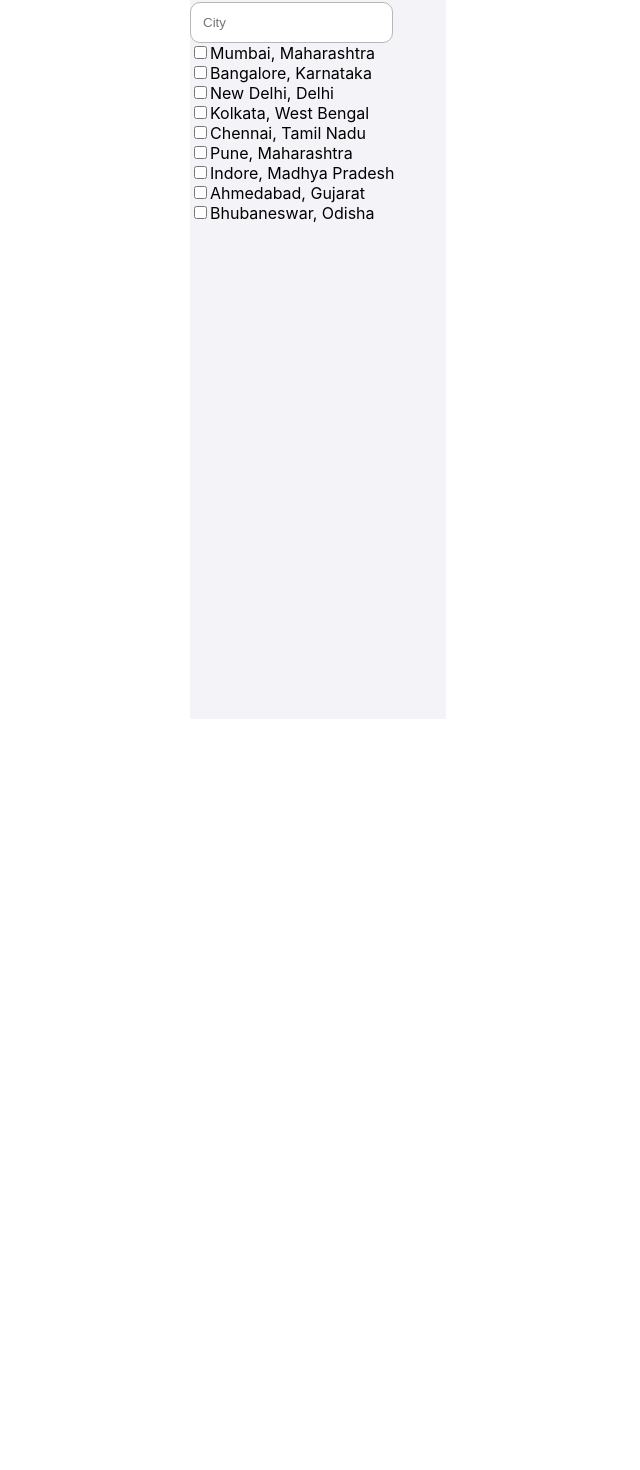
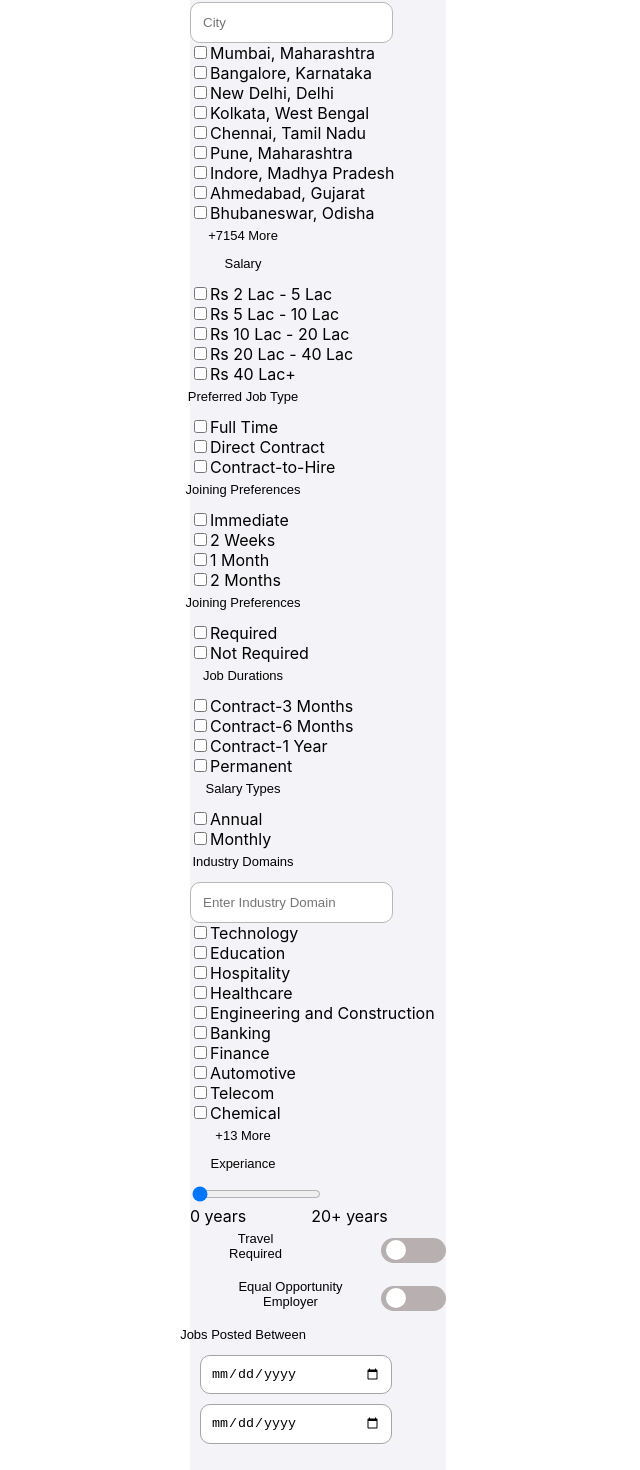
Before and after one commit to ushabanda/Truetalent, a React (Create React App) app: page /jobs/search in a window 1280 px wide. Shown: the part 235-1705 px from the top of the page, without its empty margins (0-640 px from the left). Before the commit the page ends 954 px from the top, so only its background shows below. Built offline with nearby package versions, Linux system fonts and the light colour scheme.

Commit message:
worked on sidebar of second page

```diff
--- a/src/components/Jobs/index.jsx
+++ b/src/components/Jobs/index.jsx
@@ -1,34 +1,43 @@
-import React from 'react'
-import SearchIcon from '@mui/icons-material/Search';
-import LocationOnIcon from '@mui/icons-material/LocationOn';
-import "./styles.css"
+import React from "react";
+import SearchIcon from "@mui/icons-material/Search";
+import LocationOnIcon from "@mui/icons-material/LocationOn";
+import "./styles.css";
+import ProgressBar from "@ramonak/react-progress-bar";
 
 function Jobs() {
   return (
+    <div className="root-container">
+      <div className="main-container">
+        <div className="searchbar">
+          <SearchIcon className="icon" />
+          <input
+            type="search"
+            placeholder="Skills"
+            className="sub-contetent1"
+          />
+        </div>
         <div>
-      <div className='main-container'>
-        <div className='searchbar'>
-            <SearchIcon className='icon'/>
-            <input type="search" placeholder='Skills' className="sub-contetent1"/>
-        </div >
-        <div  >
-            <LocationOnIcon className='icon' />
-            <input type="search" placeholder='City' className="sub-contetent2"/>
+          <LocationOnIcon className="icon" />
+          <input type="search" placeholder="City" className="sub-contetent2" />
         </div>
-<div className='submit'>
-    <button type="submit" className='btn'>Find Jobs</button>
+        <div className="submit">
+          <button type="submit" className="btn">
+            Find Jobs
+          </button>
         </div>
       </div>
-      <div className='container'>
-        <div className='container_one'>
+
+      <div className="container">
+        <div className="container_one">
           <h4>Filter Search</h4>
           <a to="#">Clear All</a>
         </div>
-        <div>
+
+        <div className="form-container">
           <form>
             <p>Location</p>
             <div>
-            <input type="search" placeholder='City' className='city'/>
+              <input type="search" placeholder="City" className="city" />
             </div>
             <div>
               <input type="checkbox" />
@@ -66,13 +75,189 @@ function Jobs() {
               <input type="checkbox" />
               <label>Bhubaneswar, Odisha</label>
             </div>
-          </form>
-
+            <p>+7154 More</p>
+            <div>
+              <p>Salary</p>
+              <div>
+                <input type="checkbox" />
+                <label>Rs 2 Lac - 5 Lac</label>
               </div>
-
+              <div>
+                <input type="checkbox" />
+                <label>Rs 5 Lac - 10 Lac</label>
+              </div>
+              <div>
+                <input type="checkbox" />
+                <label>Rs 10 Lac - 20 Lac</label>
+              </div>
+              <div>
+                <input type="checkbox" />
+                <label>Rs 20 Lac - 40 Lac</label>
+              </div>
+              <div>
+                <input type="checkbox" />
+                <label>Rs 40 Lac+</label>
               </div>
             </div>
-  )
+            <div>
+              <p>Preferred Job Type</p>
+              <div>
+                <input type="checkbox" />
+                <label>Full Time</label>
+              </div>
+              <div>
+                <input type="checkbox" />
+                <label>Direct Contract</label>
+              </div>
+              <div>
+                <input type="checkbox" />
+                <label>Contract-to-Hire</label>
+              </div>
+            </div>
+            <div>
+              <p>Joining Preferences</p>
+              <div>
+                <input type="checkbox" />
+                <label>Immediate</label>
+              </div>
+              <div>
+                <input type="checkbox" />
+                <label>2 Weeks</label>
+              </div>
+              <div>
+                <input type="checkbox" />
+                <label>1 Month</label>
+              </div>
+              <div>
+                <input type="checkbox" />
+                <label>2 Months</label>
+              </div>
+            </div>
+            <div>
+              <p>Joining Preferences</p>
+              <div>
+                <input type="checkbox" />
+                <label>Required</label>
+              </div>
+              <div>
+                <input type="checkbox" />
+                <label>Not Required</label>
+              </div>
+            </div>
+            <div>
+              <p>Job Durations</p>
+              <div>
+                <input type="checkbox" />
+                <label>Contract-3 Months</label>
+              </div>
+              <div>
+                <input type="checkbox" />
+                <label>Contract-6 Months</label>
+              </div>
+              <div>
+                <input type="checkbox" />
+                <label>Contract-1 Year</label>
+              </div>
+              <div>
+                <input type="checkbox" />
+                <label>Permanent</label>
+              </div>
+            </div>
+            <div>
+              <p>Salary Types</p>
+              <div>
+                <input type="checkbox" />
+                <label>Annual</label>
+              </div>
+              <div>
+                <input type="checkbox" />
+                <label>Monthly</label>
+              </div>
+              </div>
+              <p>Industry Domains</p>
+            <div>
+              <input type="search" placeholder="Enter Industry Domain" className="city" />
+            </div>
+            <div>
+              <input type="checkbox" />
+              <label>Technology</label>
+            </div>
+            <div>
+              <input type="checkbox" />
+              <label>Education</label>
+            </div>
+            <div>
+              <input type="checkbox" />
+              <label>Hospitality</label>
+            </div>
+            <div>
+              <input type="checkbox" />
+              <label>Healthcare</label>
+            </div>
+            <div>
+              <input type="checkbox" />
+              <label>Engineering and Construction</label>
+            </div>
+            <div>
+              <input type="checkbox" />
+              <label>Banking</label>
+            </div>
+            <div>
+              <input type="checkbox" />
+              <label>Finance</label>
+            </div>
+            <div>
+              <input type="checkbox" />
+              <label>Automotive</label>
+            </div>
+            <div>
+              <input type="checkbox" />
+              <label>Telecom</label>
+            </div>
+            <div>
+              <input type="checkbox" />
+              <label>Chemical</label>
+            </div>
+            <p>+13 More</p>
+            <div>
+              <p>Experiance</p>
+              <div className="progress">
+              <input type="range" min="0" max="20" value="0" className="progressbarOne"/>
+               {/* <input type="range" min="0" max="20" value="20" className="progressbarTwo"/> */}
+              </div>
+              <div className="years">
+               <div className="yearOne">0 years</div>
+              <div className="yearTwenty">20+ years</div>
+              </div>
+            </div>
+            <div className="toggle-container">
+              <p className="travel">Travel Required</p>
+              <div className="switch-container">
+                <input  type="checkbox" id="toggle-btn" className="toggle"/>
+                <label for="toggle-btn" className="toggle-one"></label>
+              </div>
+            </div>
+            <div className="toggle-containerTwo">
+              <p className="travel">Equal Opportunity Employer</p>
+              <div className="switch-containerOne">
+                <input  type="checkbox" id="toggle-btn-one" className="toggle-two"/>
+                <label for="toggle-btn-one" className="toggle-thr"></label>
+              </div>
+            </div>
+            <div>
+              <p>Jobs Posted Between</p>
+              <div>
+                <input type="date" className="calender month"/>
+              </div>
+              <div>
+                <input type="date" className="calender date" />
+              </div>
+            </div>
+          </form>
+        </div>
+      </div>
+    </div>
+  );
 }
 
-export default Jobs
+export default Jobs;
--- a/src/components/Jobs/styles.css
+++ b/src/components/Jobs/styles.css
@@ -38,7 +38,7 @@
     color:ghostwhite;
 }
 .container {
-    height:100vh;
+    height:270vh;
     width:20vw;
     border:1px solid grey;
     margin-top: 40px;
@@ -73,3 +73,105 @@ p{
     border:1px solid rgb(187, 182, 182);
     border-radius: 10px;
 }
+.progress{
+    display:inline-block;
+}
+.years{
+    display: flex;
+}
+.yearTwenty{
+    margin-left:65px;
+}
+.toggle{
+    display:none;
+}
+.toggle-two{
+    display:none;
+}
+.toggle-one{
+    position:relative;
+    display:block;
+    height:25px;
+    width:65px;
+    background-color:rgb(184, 176, 176);
+    border-radius:20px;
+    cursor: pointer;
+    transition: background 300ms linear;
+}
+.toggle-thr {
+    position:relative;
+    display:block;
+    height:25px;
+    width:65px;
+    background-color:rgb(184, 176, 176);
+    border-radius:20px;
+    cursor: pointer;
+    transition: background 300ms linear;
+}
+.toggle-one:before{
+    position:absolute;
+    top:50%;
+    left:5px;
+    transform:translatey(-50%);
+    content: "";
+    display:block;
+    height:20px;
+    width:20px;
+    background-color: white;
+    border-radius: 50%;
+    transition: left 300ms linear;
+}
+.toggle-thr:before{
+    position:absolute;
+    top:50%;
+    left:5px;
+    transform:translatey(-50%);
+    content: "";
+    display:block;
+    height:20px;
+    width:20px;
+    background-color: white;
+    border-radius: 50%;
+    transition: left 300ms linear;
+}
+.toggle:checked + .toggle-one{
+background-color: #14BC9A;
+}
+.toggle-two:checked + .toggle-thr{
+    background-color: #14BC9A;
+}
+.toggle:checked + .toggle-one:before{
+    left:42px;
+}
+.toggle-two:checked + .toggle-thr:before{
+    left:42px;
+}
+.toggle-container{
+    display:flex;
+   align-items:center;
+}
+.travel{
+    margin-left: 20px;
+}
+.switch-container{
+    margin-left: 80px;
+}
+.toggle-containerTwo{
+    display:flex;
+   align-items:center;
+}
+.switch-containerOne{
+    margin-left:10px;
+}
+.calender{
+    padding:10px;
+    border-radius: 10px;
+    border:1px solid rgb(167, 163, 163);
+    width:170px;
+}
+.date{
+    margin:10px;
+}
+.month{
+    margin-left:10px;
+}
```
Lines whose indentation alone changed are shown as unchanged.
